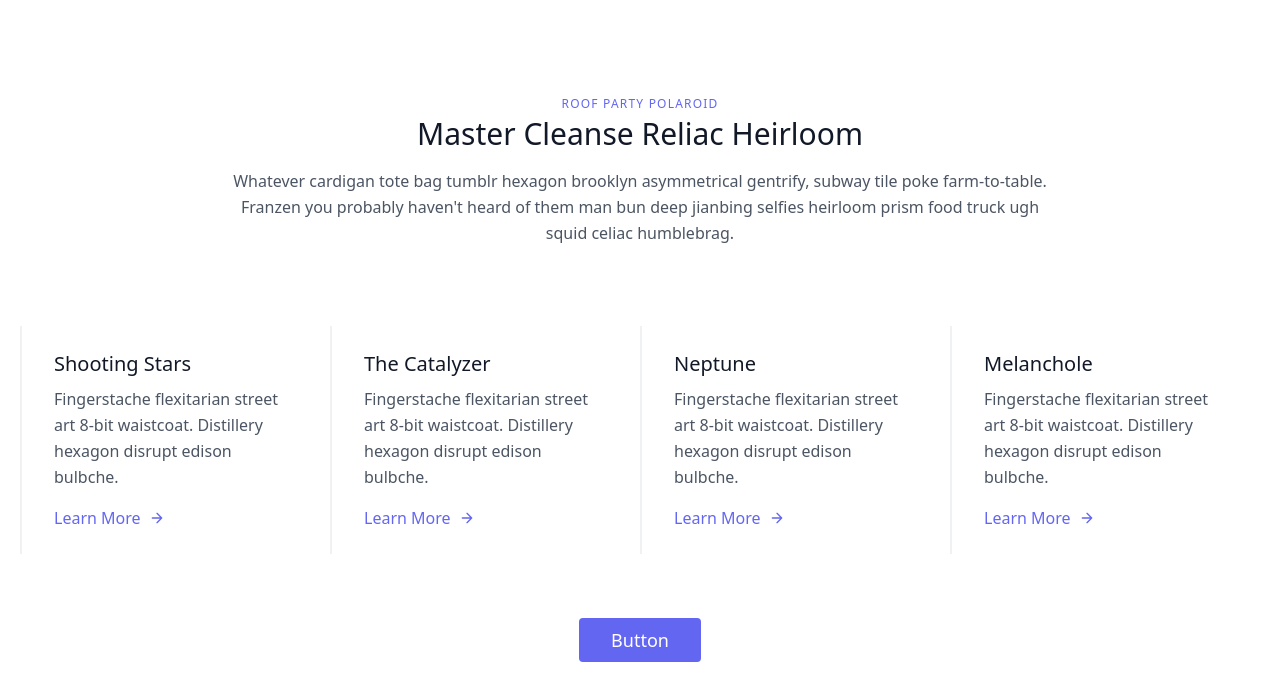
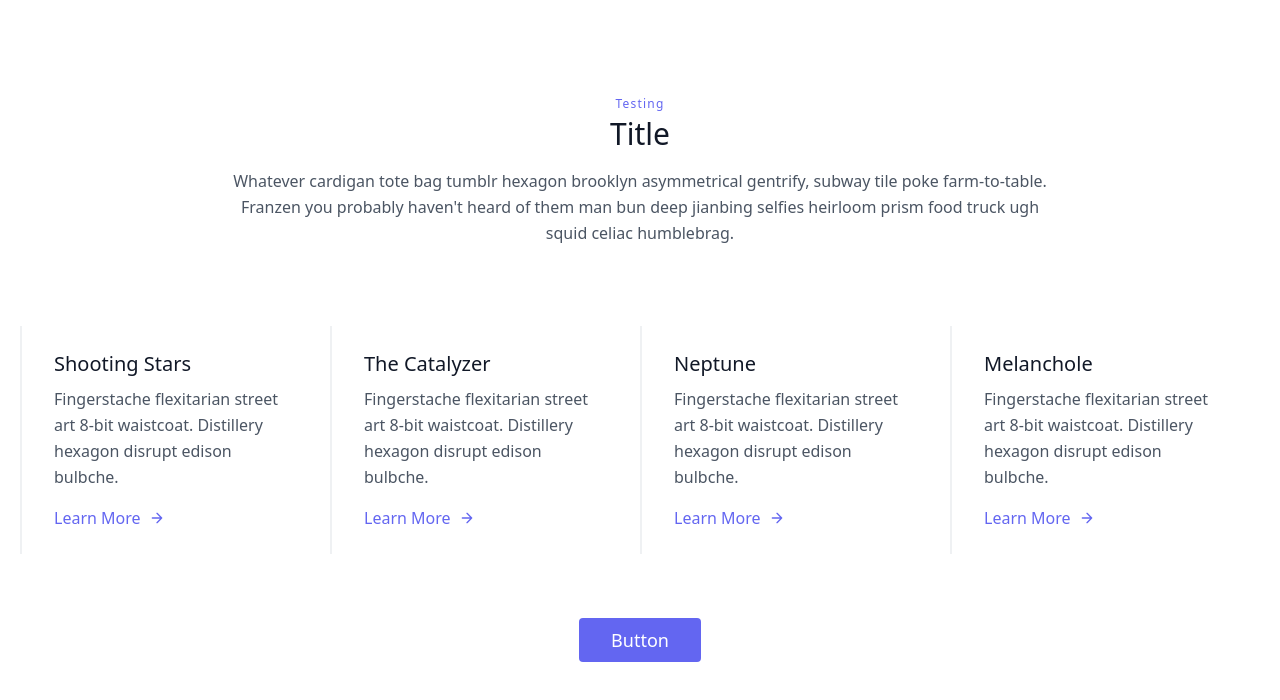
Before and after one commit to dozen3/test, a plain HTML site: page index.html in a window 1280 px wide. Drawn offline with nearby package versions, Linux system fonts and the light colour scheme.

Commit message:
change title

```diff
--- a/index.html
+++ b/index.html
@@ -12,8 +12,8 @@
     <section class="text-gray-600 body-font">
       <div class="container px-5 py-24 mx-auto">
         <div class="flex flex-col text-center w-full mb-20">
-          <h2 class="text-xs text-indigo-500 tracking-widest font-medium title-font mb-1">ROOF PARTY POLAROID</h2>
-          <h1 class="sm:text-3xl text-2xl font-medium title-font mb-4 text-gray-900">Master Cleanse Reliac Heirloom</h1>
+          <h2 class="text-xs text-indigo-500 tracking-widest font-medium title-font mb-1">Testing</h2>
+          <h1 class="sm:text-3xl text-2xl font-medium title-font mb-4 text-gray-900">Title</h1>
           <p class="lg:w-2/3 mx-auto leading-relaxed text-base">Whatever cardigan tote bag tumblr hexagon brooklyn asymmetrical gentrify, subway tile poke farm-to-table. Franzen you probably haven't heard of them man bun deep jianbing selfies heirloom prism food truck ugh squid celiac humblebrag.</p>
         </div>
         <div class="flex flex-wrap">
```
